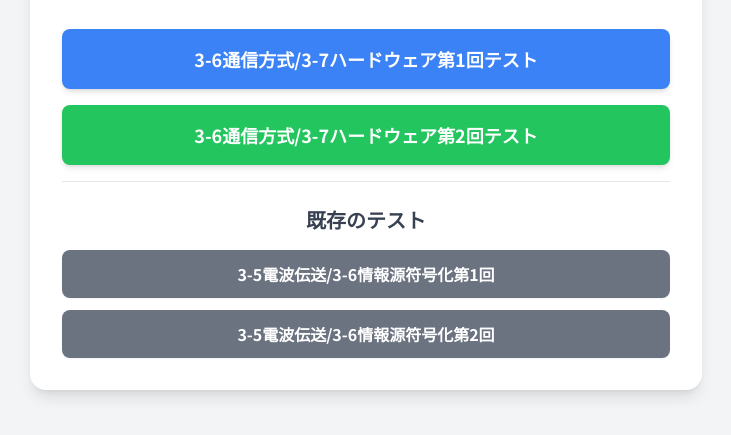
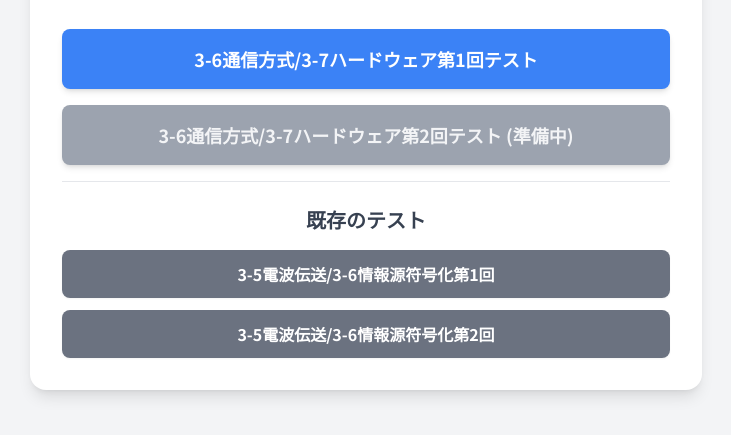
Before and after one commit to Rick999-star/Tusin_test_group3, a plain HTML site: page index.html in a window 1280 px wide. Shown: the part 259-694 px from the top of the page, without its empty margins (274-1005 px from the left). Drawn offline with nearby package versions, Linux system fonts and the light colour scheme.

Commit message:
Update index.html

```diff
--- a/index.html
+++ b/index.html
@@ -6,7 +6,7 @@
     <title>通信3章 理解度テスト</title>
     <script src="https://cdn.tailwindcss.com"></script>
     <link rel="preconnect" href="https://fonts.googleapis.com">
-    <link rel="preconnect" href="https://fonts.gstatic.com" crossorigin>
+    <link rel="preconnect" href="https://fonts.gstatic" crossorigin>
     <link href="https://fonts.googleapis.com/css2?family=Noto+Sans+JP:wght@400;700&display=swap" rel="stylesheet">
     <style>
         body {
@@ -24,9 +24,11 @@
             <a href="pages/3-6通信方式_3-7ハードウェア第1回.html" class="block w-full bg-blue-500 hover:bg-blue-600 text-white font-bold py-4 px-6 rounded-lg text-lg transition-transform transform hover:scale-105 shadow-md">
                 3-6通信方式/3-7ハードウェア第1回テスト
             </a>
-            <a href="pages/3-6通信方式_3-7ハードウェア第2回.html" class="block w-full bg-green-500 hover:bg-green-600 text-white font-bold py-4 px-6 rounded-lg text-lg transition-transform transform hover:scale-105 shadow-md">
-                3-6通信方式/3-7ハードウェア第2回テスト
-            </a>
+
+            <!-- 第2回テストは準備中のため、下のdivタグで無効化しています -->
+            <div class="block w-full bg-gray-400 text-gray-100 font-bold py-4 px-6 rounded-lg text-lg shadow-md cursor-not-allowed">
+                3-6通信方式/3-7ハードウェア第2回テスト (準備中)
+            </div>
 
             <!-- 既存のテストへのリンク(ファイル名を変更) -->
             <div class="pt-6 border-t mt-6">
```
